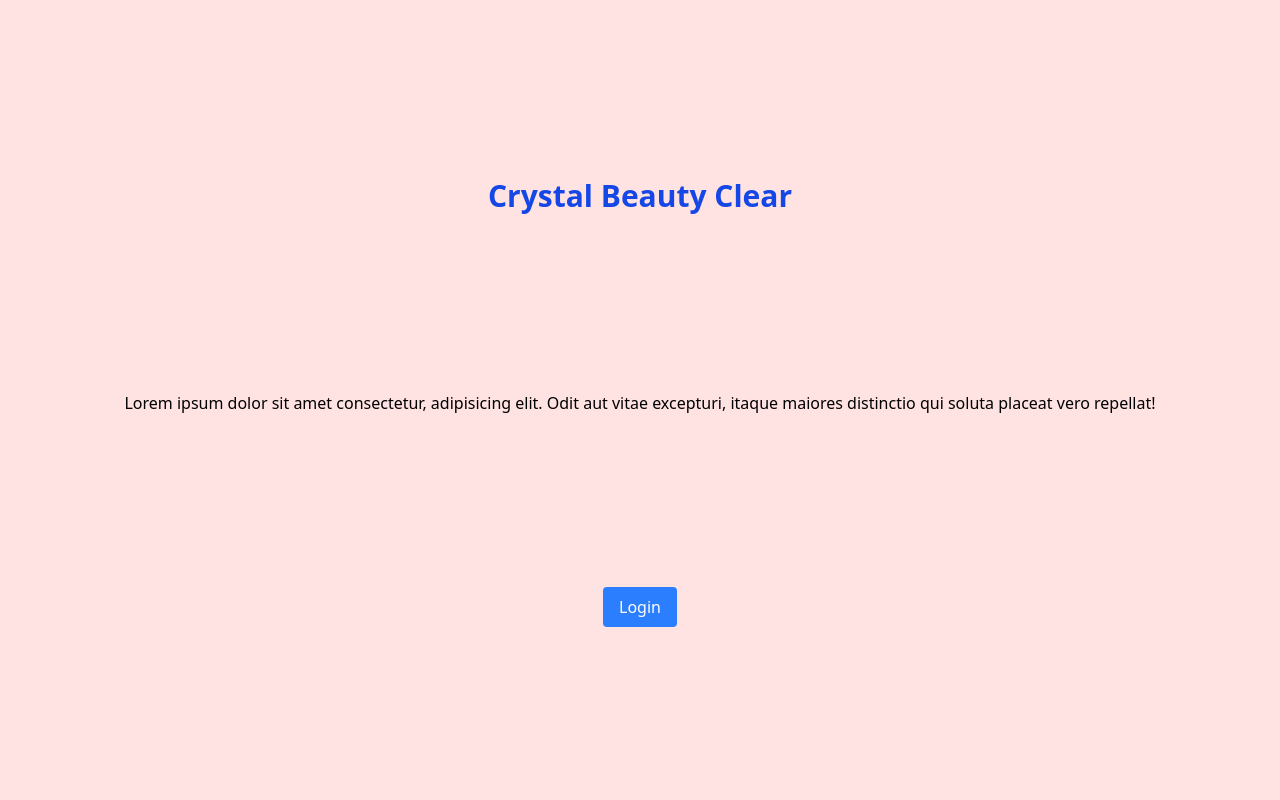
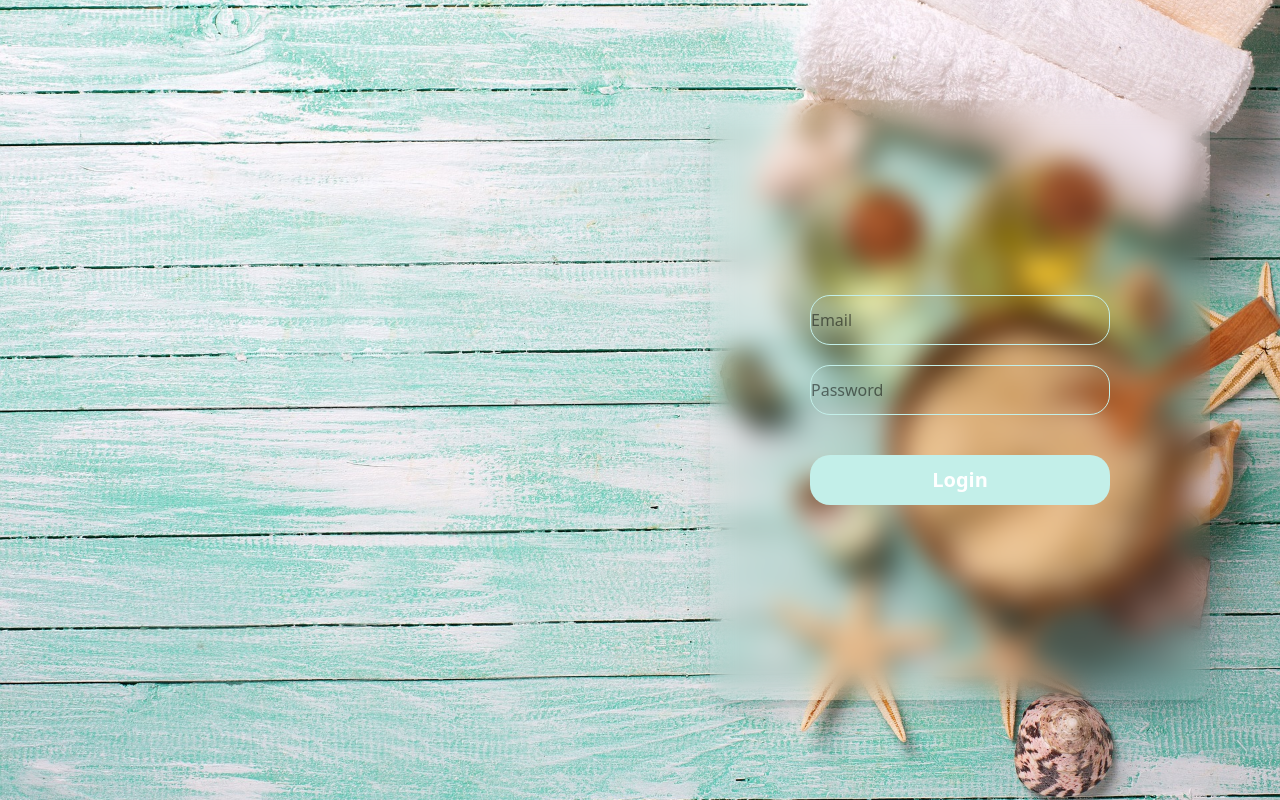
Before and after one commit to ashithilakarathna2003/cbc-frontend, a React (Vite) app: page /login in a window 1280 px wide. Built offline with nearby package versions, Linux system fonts and the light colour scheme.

Commit message:
Create login page and handle login

```diff
--- a/package.json
+++ b/package.json
@@ -11,8 +11,10 @@
   },
   "dependencies": {
     "@tailwindcss/vite": "^4.1.11",
+    "axios": "^1.11.0",
     "react": "^19.1.0",
     "react-dom": "^19.1.0",
+    "react-hot-toast": "^2.5.2",
     "react-router-dom": "^7.7.0",
     "tailwindcss": "^4.1.11"
   },
--- a/src/App.jsx
+++ b/src/App.jsx
@@ -6,16 +6,20 @@ import HomePage from './pages/home';
 import LoginPage from './pages/login';
 import SignUpPage from './pages/signup';
 import AdminPage from './pages/adminPage';
+import TestPage from './pages/testPage';
+import { Toaster } from 'react-hot-toast';
 
 function App() {
   return (
 
     <BrowserRouter>
       <div>
+        <Toaster position='top-right'/>
         <Routes>
           <Route path="/" element={<HomePage />} />
           <Route path="/login" element={<LoginPage />} />
           <Route path="/signup" element={<SignUpPage />} />
+          <Route path='/testing' element={<TestPage/>} />
           <Route path='/admin/*' element={<AdminPage/>} />
           <Route path='/*' element={<h1>404 Not Found</h1>} />
         </Routes>
--- a/src/pages/login.jsx
+++ b/src/pages/login.jsx
@@ -1,9 +1,58 @@
-export default function LoginPage(){
-    return(
-        <div className='w-full h-screen bg-red-100 flex flex-col justify-evenly items-center'>
-            <h1 className='font-bold text-[30px] text-blue-700'>Crystal Beauty Clear</h1>
-            <p>Lorem ipsum dolor sit amet consectetur, adipisicing elit. Odit aut vitae excepturi, itaque maiores distinctio qui soluta placeat vero repellat!</p>
-            <button className='bg-blue-500 text-white fo0nt-bold py-2 px-4 rounded'>Login</button>
+import axios from "axios";
+import { useState } from "react";
+import toast from "react-hot-toast";
+
+export default function LoginPage() {
+
+    const [email, setEmail] = useState('');
+    const [password, setPassword] = useState('');
+
+    async function handleLogin() {
+
+        try {
+            const response = await axios.post('http://localhost:3000/api/users/login', {
+                email: email,
+                password: password
+            });
+            toast.success("Login successful");
+            console.log(response.data);
+        } catch (e) {
+            toast.error(e.response.data.message);
+        }
+    }
+
+    return (
+        <div className="w-full h-screen bg-[url('/login.jpg')] bg-center bg-cover flex justify-evenly items-center">
+            <div className="w-[50%] h-full">
+            </div>
+
+            <div className="w-[50%] h-full flex justify-center items-center">
+                <div className="w-[500px] h-[600px] backdrop-blur-md rounded-[20px] shadow-xl flex flex-col justify-center items-center">
+                    <input
+                        onChange={(e) => {
+                            setEmail(e.target.value);
+                        }}
+                        value={email}
+                        placeholder="Email"
+                        className="w-[300px] h-[50px] border border-[#c3efe9] rounded-[20px] my-[20px]"
+                    />
+                    <input
+                        onChange={(e) => {
+                            setPassword(e.target.value);
+                        }}
+                        value={password}
+                        type="password"
+                        placeholder="Password"
+                        className="w-[300px] h-[50px] border border-[#c3efe9] rounded-[20px] mb-[20px]"
+                    />
+                    <button
+                        onClick={handleLogin}
+                        className="w-[300px] h-[50px] bg-[#c3efe9] rounded-[20px] text-[20px] font-bold text-white my-[20px] cursor-pointer"
+                    >
+                        Login
+                    </button>
+                </div>
+            </div>
         </div>
-    )
+    );
 }
--- /dev/null
+++ b/src/pages/testPage.jsx
@@ -0,0 +1,57 @@
+import { useState } from "react";
+
+export default function TestPage(){
+
+const [count,setCount] = useState(0);
+
+const[status , setStatus] = useState('Passed');
+
+
+
+
+    return(
+        <div className="w-full h-screen flex justify-center items-center flex-col">
+            <div className="w-[450px] h-[250px] shadow  flex justify-center items-center">
+                <button onClick={
+                    () =>{
+                        setCount(count - 1);
+                }} className="bg-blue-600 text-white font-bold text-center w-[100px] h-[40px] text-[20px] cursor-pointer">
+                    -
+                </button>
+
+                <span className="text-[40px] font-bold text-center w-[100px] h-[40px] mx-[10px] flex justify-center items-center">
+                        {count}
+                </span>
+                <button onClick={() =>{
+                    setCount(count + 1);
+
+                }} className="bg-blue-600 text-white font-bold text-center w-[100px] h-[40px] text-[20px] cursor-pointer">
+                    +
+                </button>
+
+            </div>
+
+            <div className="w-[450px] h-[250px] shadow  flex flex-col justify-center items-center">
+
+                <span className="text-[40px] font-bold text-center w-[100px] h-[40px] mx-[10px] flex justify-center items-center">
+                    {status}
+                    </span>
+                    <div>
+                        <button className="bg-blue-600 text-white font-bold text-center w-[100px] h-[40px] text-[20px] cursor-pointer m-[20px]" onClick={() =>{
+                            setStatus('Passed');
+                        }}>
+                            Passed
+                            </button>
+
+                            <button className="bg-blue-600 text-white font-bold text-center w-[100px] h-[40px] text-[20px] cursor-pointer m-[20px]" onClick={() =>{
+                                setStatus('Failed');
+                            }}>
+                                Failed
+                                </button>
+
+                    </div>
+            </div>
+
+        </div>
+    )
+}
```
Also changed, not shown: public/login.jpg (added), 1 other file (tests, documents, lock files or other folders).
